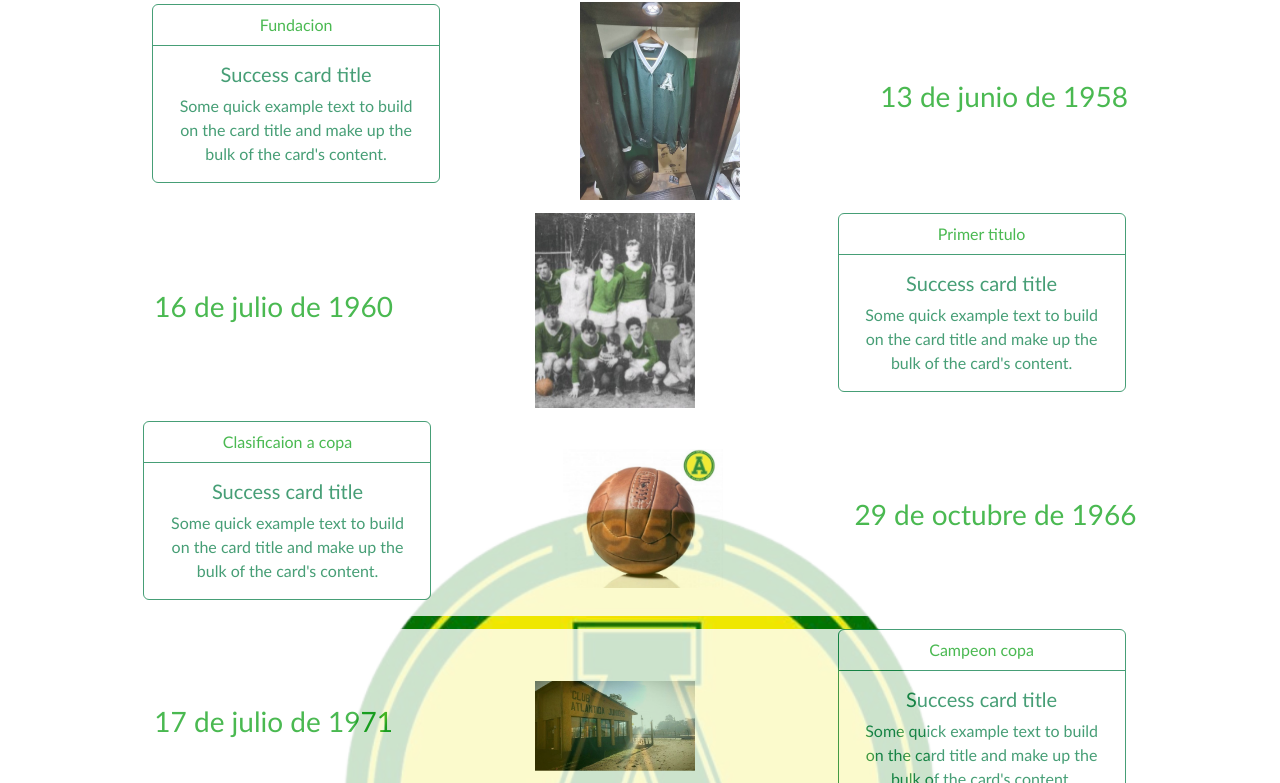
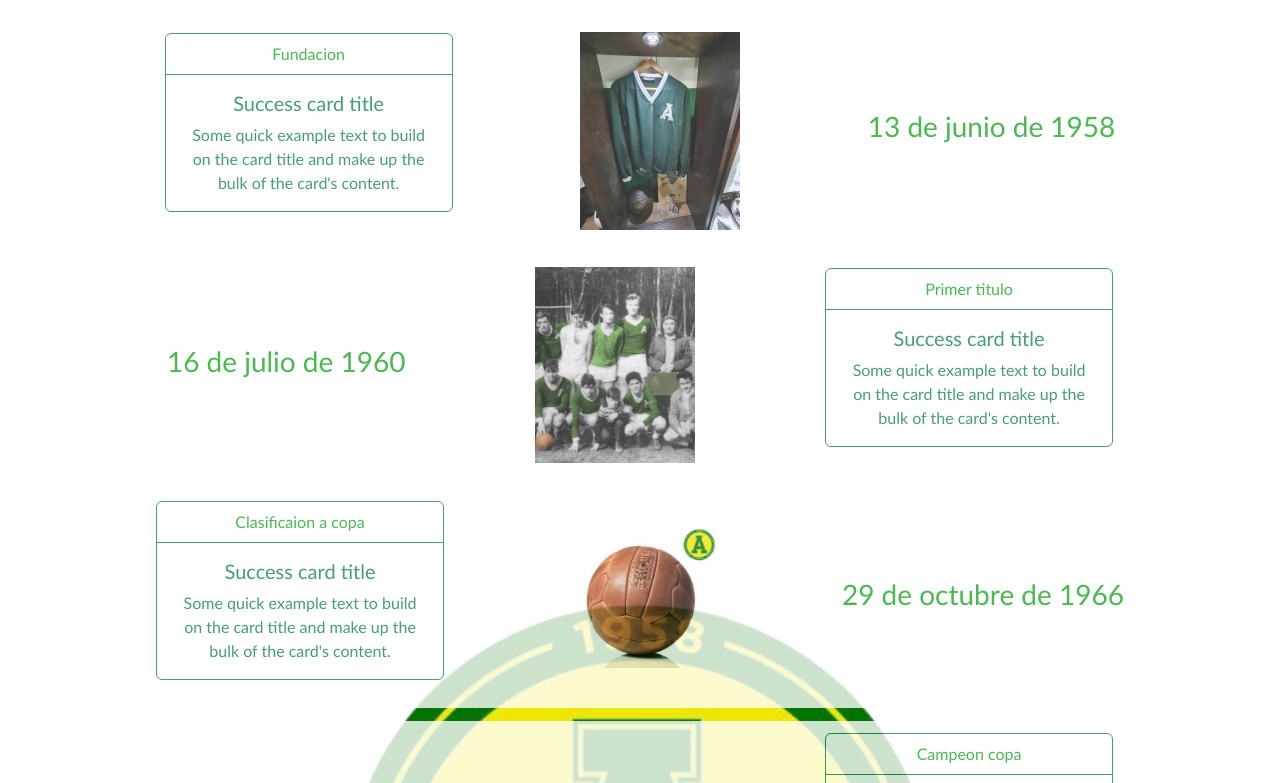
Before and after one commit to JuanFerraz/Proyecto-Coder, a website: page pages/Historia.html in a window 1280 px wide. Shown: the part 153-936 px from the top of the page. Drawn offline with nearby package versions, Linux system fonts and the light colour scheme.

Commit message:
arreglo titulo

```diff
--- a/assets/scss/_body.scss
+++ b/assets/scss/_body.scss
@@ -8,6 +8,7 @@ body {
     .pagina{
         color: #1DA826;
         text-align: center;
+        margin-bottom: 2%;
     }
     .principal {
         display: grid;
@@ -140,7 +141,8 @@ body {
     .lineaTiempo{
         justify-content: space-evenly;
         align-items: center;
-        margin-bottom: 1%;
+        margin: 1%;
+        padding: 1%;
         color: #1DA826;
         text-align: center;
         background-color: #fff;
```
Also changed, not shown: pages/Tienda.html (+1 -1 lines), assets/css/style.css.
